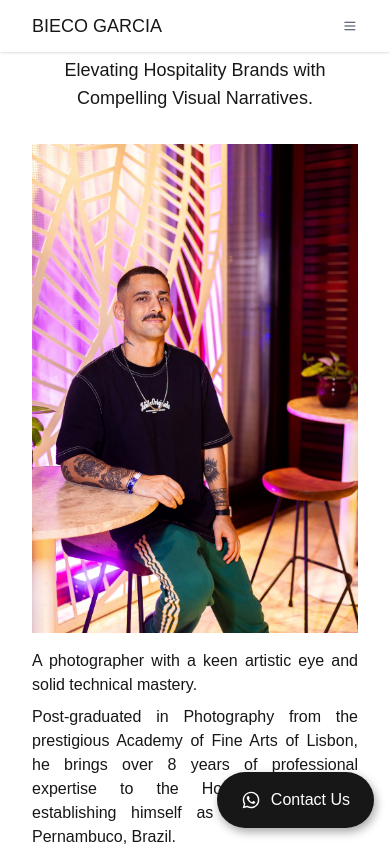
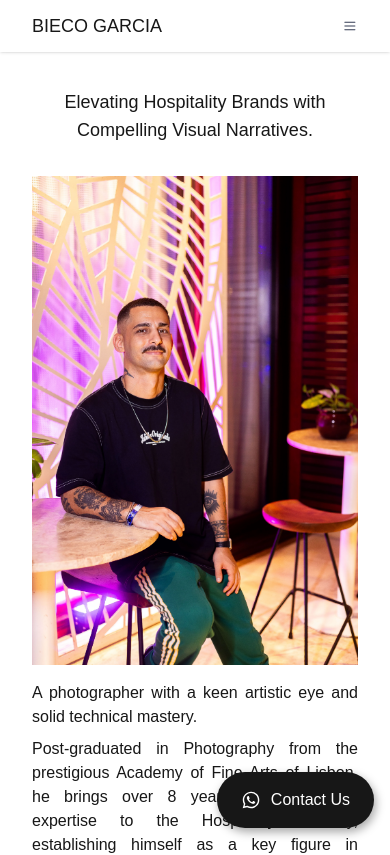
Before and after one commit to olgapinheiro/bieco-garcia-portfolio, a Next.js app: page /about in a window 390 px wide. Shown: the top 855 px of the page. Built offline with nearby package versions, Linux system fonts and the light colour scheme.

Commit message:
refactor: adjust layout padding for improved spacing
- Removed top padding from the main section in the About page for a cleaner look.
- Added padding to the children in the RootLayout to enhance layout consistency.
- Adjusted margin-top in the Home component to maintain visual alignment.

```diff
--- a/src/app/about/page.tsx
+++ b/src/app/about/page.tsx
@@ -4,7 +4,7 @@ import BrandsInfiniteSlider from "@/components/BrandsInfiniteSlider";
 
 export default function About() {
   return (
-    <main className="pt-14 flex flex-col place-items-center p-8 sm:p-16 lg:p-20 overflow-hidden">
+    <main className="flex flex-col place-items-center p-8 sm:p-16 lg:p-20 overflow-hidden">
       <div className="text-center font-medium text-lg max-w-2xl mb-8">
         Elevating Hospitality Brands with Compelling Visual Narratives.
       </div>
--- a/src/app/layout.tsx
+++ b/src/app/layout.tsx
@@ -42,7 +42,7 @@ export default function RootLayout({
       >
         <ModalProvider>
           <Header />
-          {children}
+          <div className="pt-14">{children}</div>
           <FloatingContactButton />
         </ModalProvider>
         <Analytics />
--- a/src/app/page.tsx
+++ b/src/app/page.tsx
@@ -100,7 +100,7 @@ export default function Home() {
   };
 
   return (
-    <div className="static grid min-h-full p-0 gap-0 font-[family-name:var(--font-geist-sans)]">
+    <div className="-mt-14 static grid min-h-full p-0 gap-0 font-[family-name:var(--font-geist-sans)]">
       {/* Hero Section */}
       <section
         id="hero-section"
```
